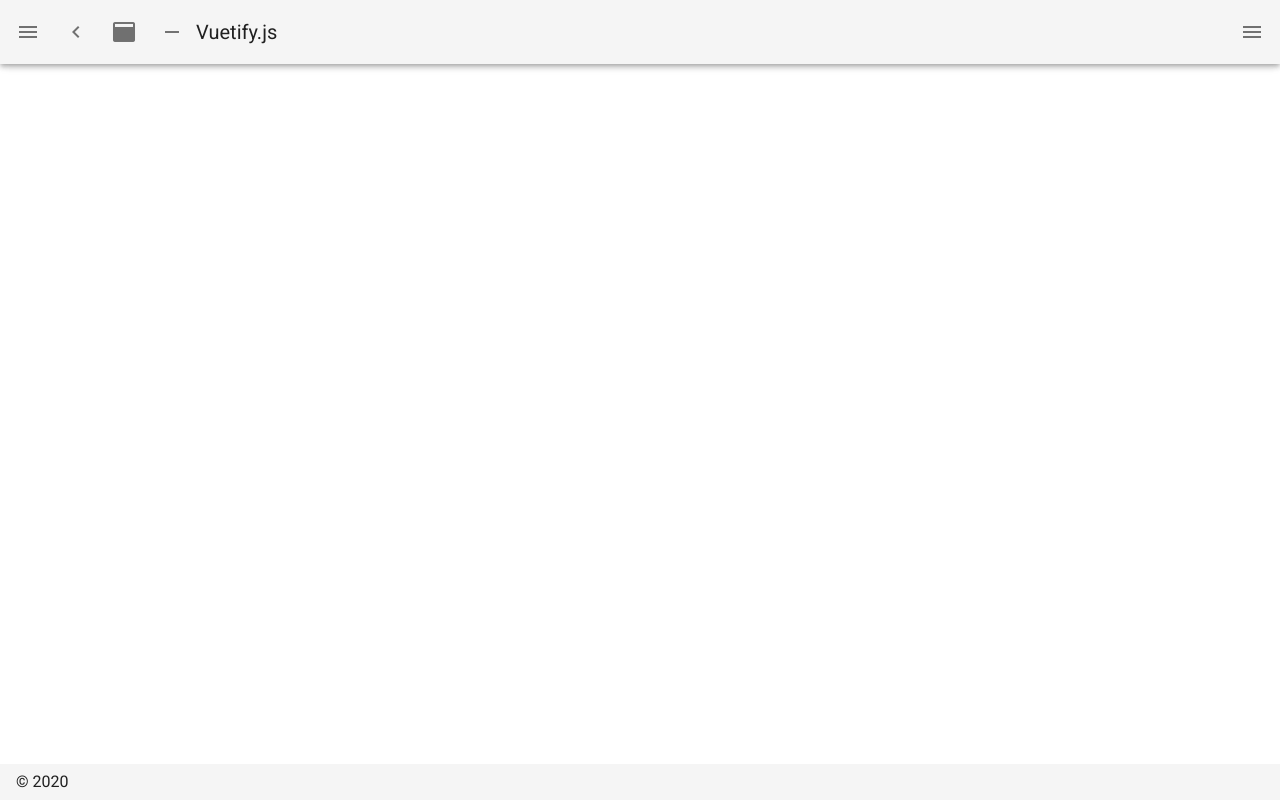
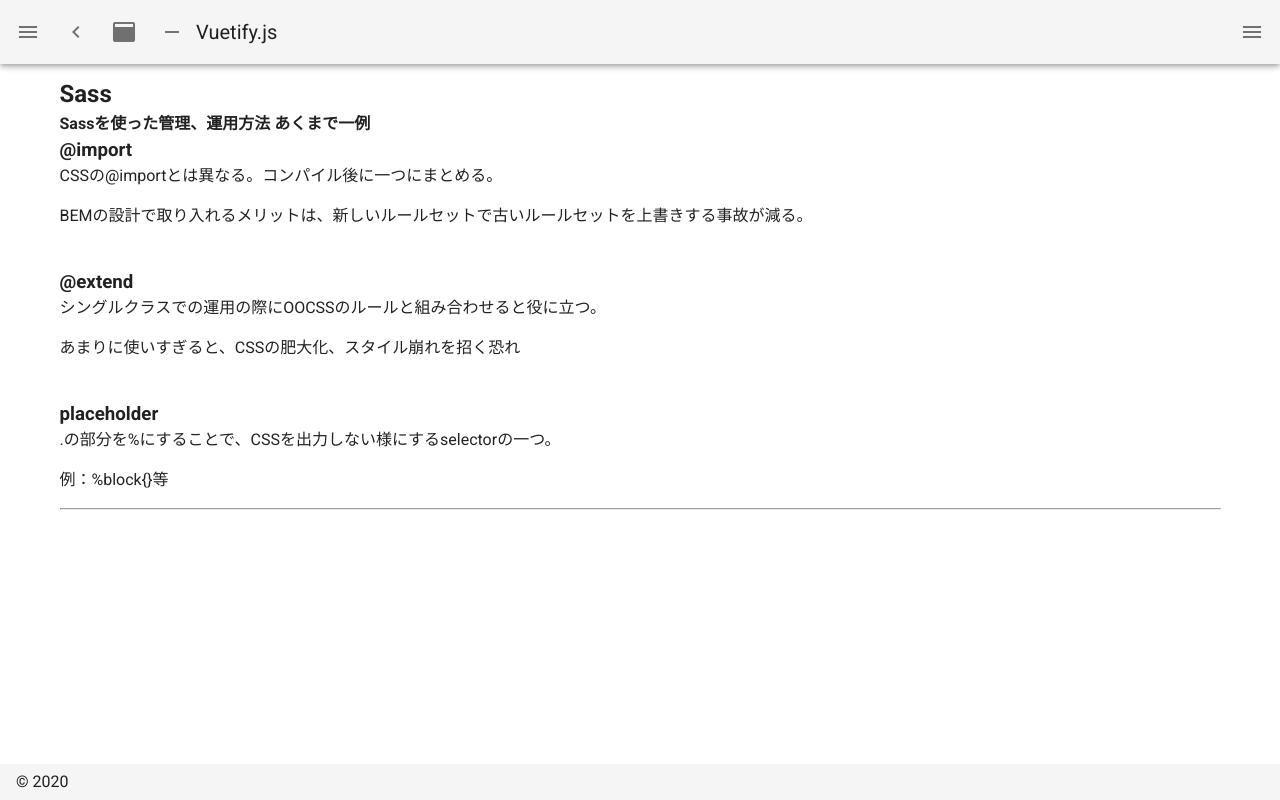
Before and after one commit to yuokawara/Stech-output-vue, a Nuxt app: page /testsass in a window 1280 px wide. Before the commit this address had no page. Built offline with nearby package versions, Linux system fonts and the light colour scheme.

Commit message:
追加分

```diff
--- a/layouts/default.vue
+++ b/layouts/default.vue
@@ -85,6 +85,10 @@
           to: "/testApi",
         },
         {
+          title: "Sass",
+          to: "/testsass",
+        },
+        {
           title: "Store",
           to: "/teststore",
         },
--- a/pages/bemtest.vue
+++ b/pages/bemtest.vue
@@ -38,7 +38,7 @@
 <script>
 export default {};
 </script>
-<style scoped>
+<style lang="scss" scoped>
 .block {
   background-color: #efefef;
   border: 1px solid;
--- /dev/null
+++ b/pages/testsass.vue
@@ -0,0 +1,61 @@
+<template>
+  <div class="bem">
+    <div>
+      <h2>Sass</h2>
+      <h4>Sassを使った管理、運用方法 あくまで一例</h4>
+      <h3>@import</h3>
+      <p>CSSの@importとは異なる。コンパイル後に一つにまとめる。</p>
+      <p>
+        BEMの設計で取り入れるメリットは、新しいルールセットで古いルールセットを上書きする事故が減る。
+      </p>
+      <br />
+      <h3>@extend</h3>
+      <p>シングルクラスでの運用の際にOOCSSのルールと組み合わせると役に立つ。</p>
+      <p>あまりに使いすぎると、CSSの肥大化、スタイル崩れを招く恐れ</p>
+      <br />
+      <h3>placeholder</h3>
+      <p>.の部分を%にすることで、CSSを出力しない様にするselectorの一つ。</p>
+      <p>例：%block{}等</p>
+    </div>
+    <hr />
+  </div>
+</template>
+<script>
+export default {};
+</script>
+<style lang="scss" scoped>
+.block {
+  background-color: #efefef;
+  border: 1px solid;
+  width: 200px;
+  height: 200px;
+  margin: 5px;
+}
+
+.block_modifier {
+  background-color: #59e15b;
+  border: 1px solid;
+  width: 200px;
+  height: 200px;
+  margin: 5px;
+}
+
+.block__element {
+  background-color: rgb(224, 207, 22);
+  border: 1px solid;
+  width: 150px;
+  height: 50px;
+  margin: 5px;
+}
+
+.bemblock {
+}
+.bemblock__element {
+  color: brown;
+  background-color: cornflowerblue;
+}
+.bemblock__element--modifier {
+  color: yellow;
+  background-color: black;
+}
+</style>
```
